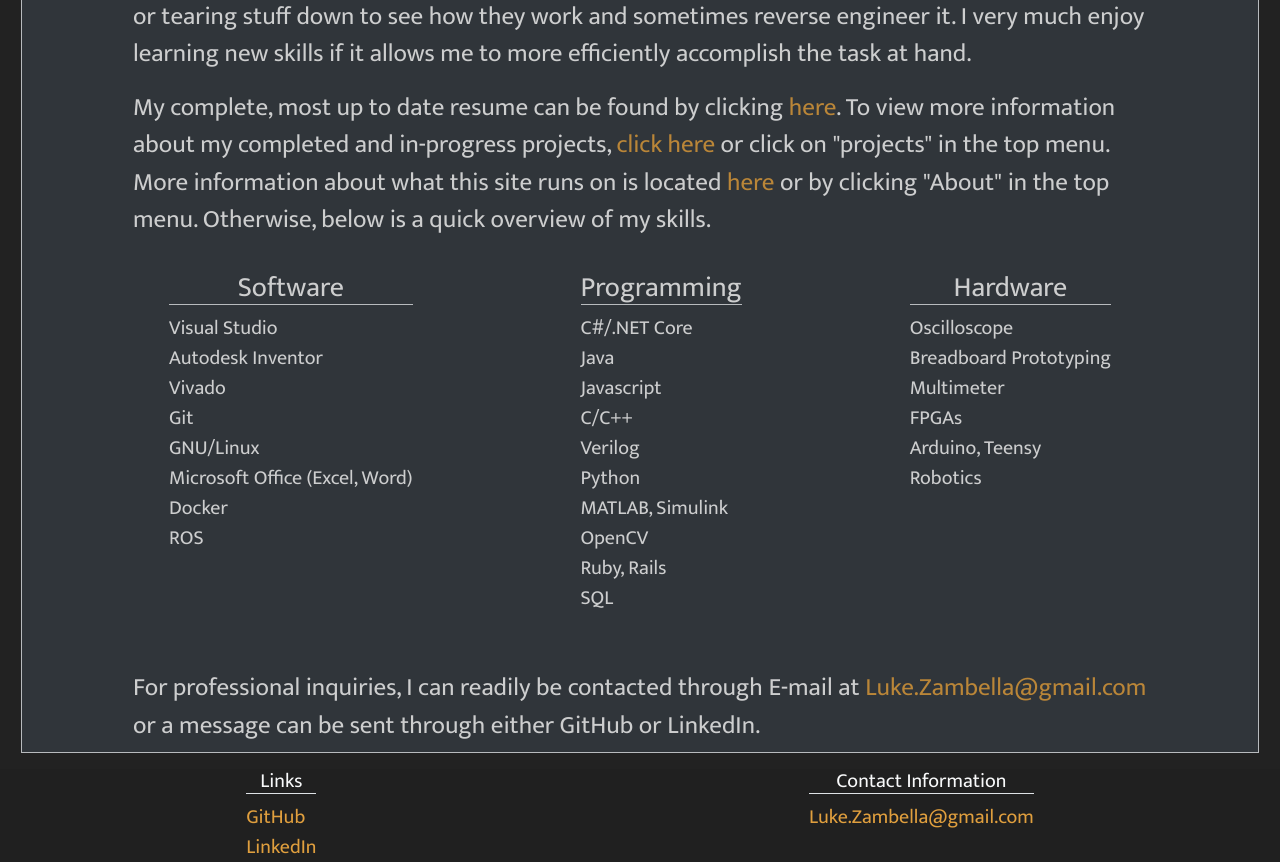
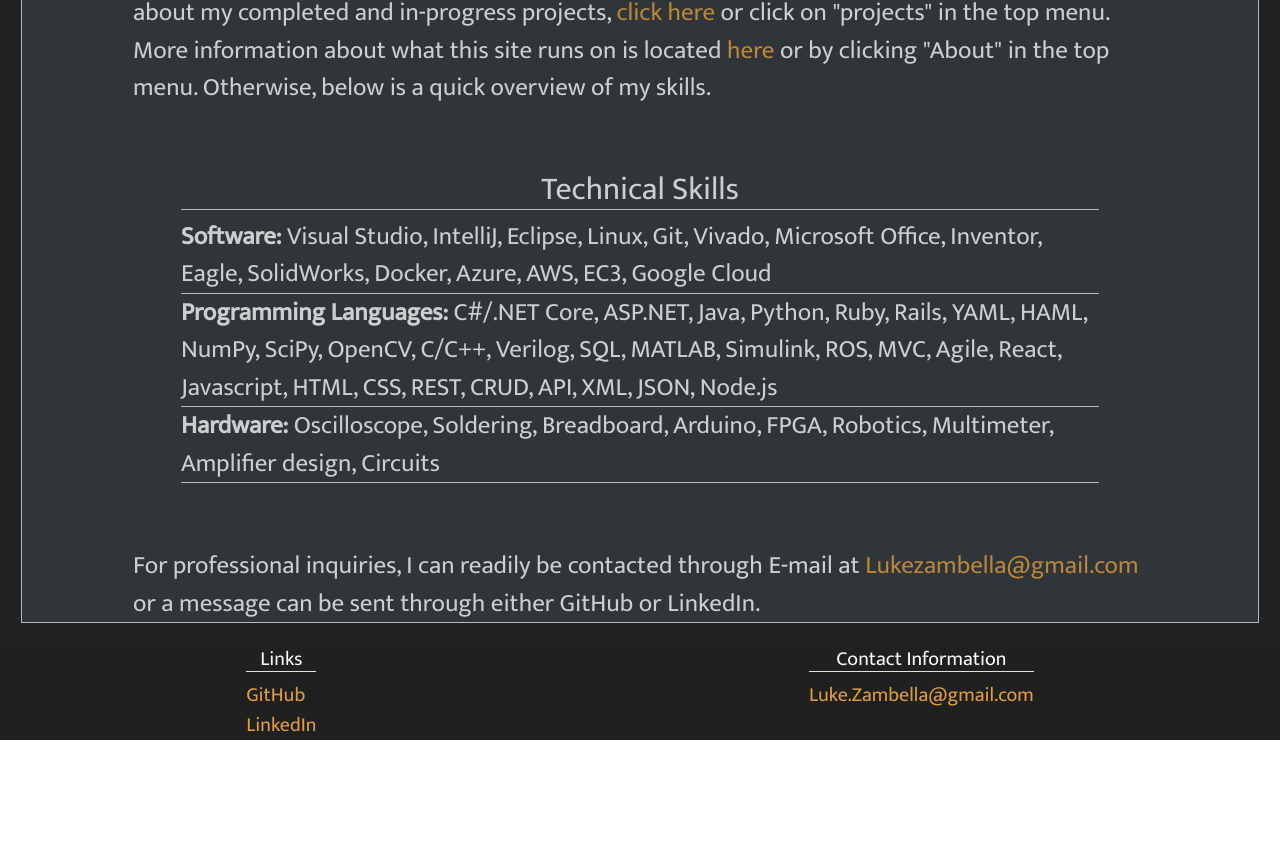
Before and after one commit to lzambella/personal-site, a React (Create React App) app in the folder ClientApp/: page / in a window 1280 px wide. Shown: the part 800-1664 px from the top of the page. After the commit the page ends 1542 px from the top, so only its background shows below. Built offline with nearby package versions, Linux system fonts and the light colour scheme; a web font is replaced by a local one.

Commit message:
Fix layouting for mobile

```diff
--- a/ClientApp/src/Skills.js
+++ b/ClientApp/src/Skills.js
@@ -11,46 +11,11 @@
 
   render () {
       return (
-        <div class="d-flex justify-content-around">
-            <div class="flex-row">
-            <h3 class="text-center border-bottom">Software</h3>
-                <div class="flex-row">
-                <div>Visual Studio</div>
-                <div>Autodesk Inventor</div>
-                <div>Vivado</div>
-                <div>Git</div>
-                <div>GNU/Linux</div>
-                <div>Microsoft Office (Excel, Word)</div>
-                <div>Docker</div>
-                <div>ROS</div>
-                </div>
-            </div>
-            <div class="flex-row">
-            <h3 class="text-center border-bottom">Programming</h3>
-                <div class="flex-row">
-                <div>C#/.NET Core</div>
-                <div>Java</div>
-                <div>Javascript</div>
-                <div>C/C++</div>
-                <div>Verilog</div>
-                <div>Python</div>
-                <div>MATLAB, Simulink</div>
-                <div>OpenCV</div>
-                <div>Ruby, Rails</div>
-                <div>SQL</div>
-                </div>
-            </div>
-            <div class="flex-row">
-                <h3 class="text-center border-bottom">Hardware</h3>
-                <div class="flex-row">
-                <div>Oscilloscope</div>
-                <div>Breadboard Prototyping</div>
-                <div>Multimeter</div>
-                <div>FPGAs</div>
-                <div>Arduino, Teensy</div>
-                <div>Robotics</div>
-                </div>
-            </div>
+        <div class="">
+            <h2 class="text-center border-bottom">Technical Skills</h2>
+            <div class="border-bottom"><b>Software:</b> Visual Studio, IntelliJ, Eclipse, Linux, Git, Vivado, Microsoft Office, Inventor, Eagle, SolidWorks, Docker, Azure, AWS, EC3, Google Cloud</div>
+            <div class="border-bottom"><b>Programming Languages:</b> C#/.NET Core, ASP.NET, Java, Python, Ruby, Rails, YAML, HAML, NumPy, SciPy, OpenCV, C/C++, Verilog, SQL, MATLAB, Simulink, ROS, MVC, Agile, React, Javascript, HTML, CSS, REST, CRUD, API, XML, JSON, Node.js</div>
+            <div class="border-bottom"><b>Hardware:</b> Oscilloscope, Soldering, Breadboard, Arduino, FPGA, Robotics, Multimeter, Amplifier design, Circuits</div>
         </div>
       );
   }
--- a/ClientApp/src/components/About.js
+++ b/ClientApp/src/components/About.js
@@ -8,7 +8,7 @@
     render() {
         return (
             <div>
-                <h1 class="text-center py-md-5 display-2 border-bottom">About this website</h1>
+                <h1 class="text-center py-md-3 display-2 border-bottom">About this website</h1>
                 <div class="px-md-5 text-large">
                     <div>
                         This website was made to refamiliarize and reinforce web development concepts including API programming.
@@ -19,10 +19,9 @@
                     <p/>
                     <div>
                         The back-end is written in C# with ASP.NET Core and uses a database to store project and experience information. I chose C# since I was already familiar with the language having already made a few applications with it.
-                        ASP.NET core is a cross-platform and open-source web framework for C# and it allows me to develop the app on Windows but easily deploy it to a cloud service using a Docker container running Linux.
-                        The entire code for the website is hosted on my GitHub page, where the hosting service automatically pulls any new commits and redeploys the entire app. This makes app updates completely seamless and quick. The website is database-driven for the projects page so I can easily add new projects should the time come.
-                        There is an admin panel that uses authentication and it gives me the front-end tools to manage the database and its contents. With this, I have to consider all the security risks, such as input sanitization and XSS attacks.
-                        Fortunately, the frameworks all have built in tools for this.
+                        ASP.NET core is a cross-platform and open-source web framework for C# and it allows me to develop the app on Windows but easily deploy it to a cloud service.
+                        The entire code for the website is hosted on my GitHub page, where the hosting service automatically pulls any new commits and re-deploys the updated code. This makes app updates completely seamless and quick. The website is database-driven for the projects page so I can easily add new projects as i continue to create.
+                        I use a custom desktop client software to manage the projects.
                     </div>
                     <p/>
                     <div>
--- a/ClientApp/src/components/Home.js
+++ b/ClientApp/src/components/Home.js
@@ -11,8 +11,8 @@
     return (
 
       <div>
-        <h1 class="text-center py-md-5 display-2 border-bottom">Welcome!</h1>
-        <h3 class="text-center py-md-5 text-bold"><a href={pdf}>Click here</a> to see my most up to date resume.</h3>
+        <div class="text-center py-md-3 display-2 border-bottom">Welcome</div>
+        <div class="text-center py-md-3 text-large text-bold"><a href={pdf}>Click here</a> to see my most up to date resume.</div>
         <div class="px-md-5 text-large">
           <div>
             Hi there! My name is Luke and I'm a technology afficinado from the Jersey Shore. Currently, I study at The College of New Jersey pursuing a Bachelor of Science in Computer Engineering with a focus on robotics.
@@ -31,20 +31,20 @@
             More information about what this site runs on is located <Link to="/about">here</Link> or by clicking "About" in the top menu.
             Otherwise, below is a quick overview of my skills.
           </div>
-        </div>
-        <p class="px-md-5"/>
-        {/**
-         * Inject skills here
-         */}
-         <div class="py-md-3">
+          <p/>
+          <div class="px-md-5 py-md-5">
           <Skills/>
          </div>
+         <p/>
+         <div>
+           For professional inquiries, I can readily be contacted through E-mail at <a href="mailto:lukezambella@gmail.com">Lukezambella@gmail.com</a> or a message can be sent through either GitHub or LinkedIn.
+         </div>
+        </div>
 
-         <p class="py-md-2"/>
-         <div class="px-md-5 text-large py-md-2">
-           For professional inquiries, I can readily be contacted through E-mail at <a href="mailto:lukezambella@gmail.com">Luke.Zambella@gmail.com</a> or a message can be sent through either GitHub or LinkedIn.
-         </div>
       </div>
     );
   }
 }
+/*
+
+*/
--- a/ClientApp/src/components/Layout.js
+++ b/ClientApp/src/components/Layout.js
@@ -14,17 +14,15 @@
         // Define the 3 columns with the outer two being the backround layer
       }
       <div class="d-flex flex-column fix_footer">
-       <div class="d-flex flex-row justify-content-center py-md-3">
-            <div class="d-flex align-items-stretch"/>
-            {
-              //This is where the meat of the website is shown, all typefacing should be defined here
+       <div class="d-flex flex-row justify-content-center py-md-4">
+
+            {//This is where the meat of the website is shown, all typefacing should be defined here
             }
             <div class="d-flex bg-dark text-light border px-md-5 text-large transparent fix_footer" id="text-body">
               <Container>
                   {this.props.children}
               </Container>
             </div>
-            <div class="d-flex align-items-stretch"/>
           </div>
           <div class="flex-row align-items-stretch">
             <Footer/>
--- a/ClientApp/src/components/NavMenu.js
+++ b/ClientApp/src/components/NavMenu.js
@@ -24,10 +24,10 @@
   render () {
     return (
       <header>
-        <Navbar className="text-large navbar-expand-sm navbar-toggleable-sm ng-white border-bottom box-shadow mb-3 background_a" light>
+        <Navbar className="navbar-dark text-large navbar-expand-sm navbar-toggleable-sm ng-white border-bottom box-shadow mb-3 background_a" light>
           <Container>
-            <NavbarToggler onClick={this.toggleNavbar} className="mr-2" />
-            <Collapse className="d-sm-inline-flex flex-sm-row" isOpen={!this.state.collapsed} navbar>
+            <NavbarToggler onClick={this.toggleNavbar} className="mr-2 text-light" />
+            <Collapse className="d-sm-inline-flex flex-sm-row text-light" isOpen={!this.state.collapsed} navbar>
               <ul className="navbar-nav flex-grow">
                 <NavItem>
                   <NavLink tag={Link} className="text-light" to="/">Home</NavLink>
--- a/ClientApp/src/components/Projects.js
+++ b/ClientApp/src/components/Projects.js
@@ -49,14 +49,26 @@
             // Only way I could make this work
           let projects = data.map(proj => {
             return (
-                <div class="card bg-dark" style={{width:'100%'}}>
+                <div class="card bg-dark text-center border-light" style={{width:'100%'}}>
+                    {
+                        proj.pictureLink == null ? null :
+                        <img class="card-img-top border-bottom" src="" alt="Loading image..."/>
+                    }
                     <div class="card-title text-light">{proj.title}</div>
-                    <div class="card-subtitle">{proj.startDate}</div>
+                    <div class="card-subtitle">{
+                        // TODO: write a helper function to parse the full string as a date and format as needed
+                        proj.startDate.substring(0,10)
+                        }</div>
                     <div class="card-text">{proj.shortDesc}</div>
                     {proj.longDesc == null ?
-                     null : <a href="#">More Info</a>}
+                     null :
+                        <button type="button" class="btn btn-outline-dark text-light" data-toggle="modal" data-target="#exampleModal">
+                            More Info
+                        </button>}
                     {proj.githubLink == null ?
-                     null : <a href={proj.githubLink}>GitHub Link</a>}
+                     null :
+                     <a type="button" class="btn btn-ourline-dark" href={proj.githubLink}>Github Link</a>
+                        }
                 </div>
                 )
           });
@@ -70,7 +82,7 @@
         return (
 
             <div>
-                <div class="text-center py-md-5 display-2 border-bottom">Projects</div>
+                <div class="text-center py-md-3 display-2 border-bottom">Projects</div>
                 <div class="px-md-5 text-large">
                     <div>Check out some of the projects I completed or are currently working on!
                         Click on more info to view more information on the technologies and methodologies used in each one.</div>
```
